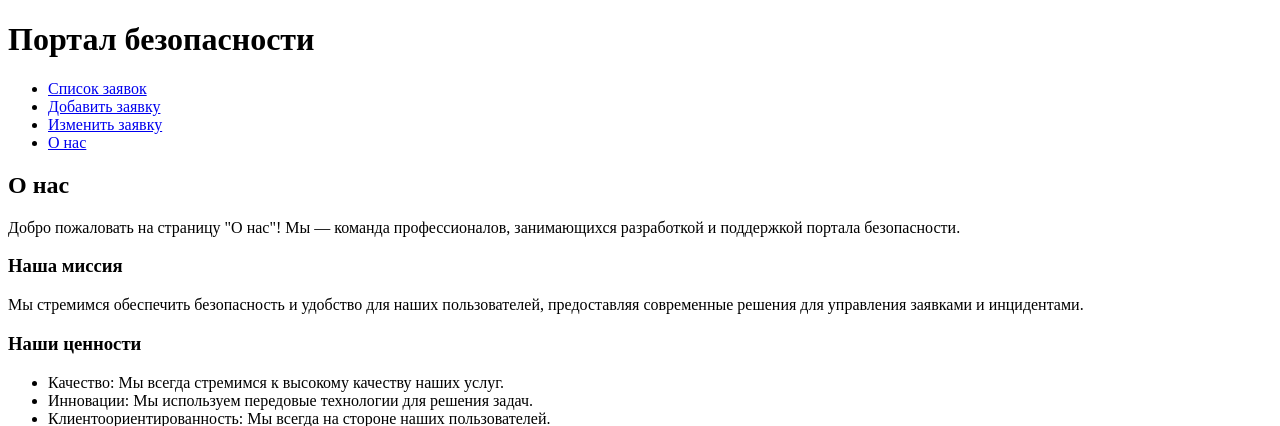
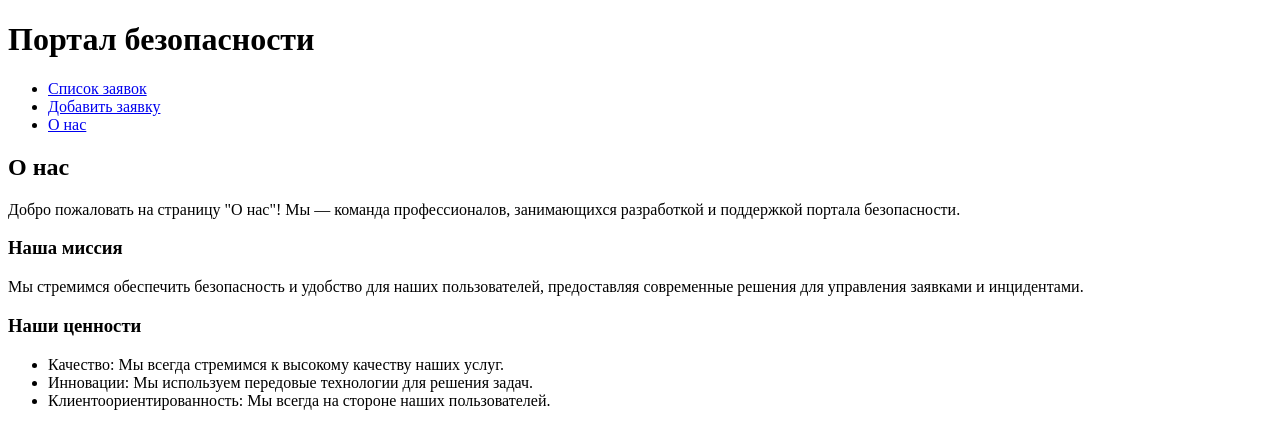
Before and after one commit to stormA4ka/OTUS-DEV, a Django app: page /about/ in a window 1280 px wide. Shown: the top 426 px of the page. Run offline with Django 5.2, Linux system fonts and the light colour scheme.

Commit message:
hw08 some edits

```diff
--- a/lesson.08/my_app/templates/my_app/base.html
+++ b/lesson.08/my_app/templates/my_app/base.html
@@ -13,7 +13,6 @@
             <ul>
                 <li><a href="{% url 'task_list' %}">Список заявок</a></li>
                 <li><a href="{% url 'add_task' %}">Добавить заявку</a></li>
-                <li><a href="{% url 'edit_task' %}">Изменить заявку</a></li>
                 <li><a href="/about/">О нас</a></li>
             </ul>
         </nav>
--- a/lesson.08/my_app/views.py
+++ b/lesson.08/my_app/views.py
@@ -32,5 +32,6 @@ def edit_task(request, task_id):
         form = TaskForm(instance=task)
     return render(request, 'my_app/edit_task.html', {'form': form})
 
+
 def about(request):
     return render(request, 'my_app/about.html')  # Укажите правильный путь к шаблону
```
